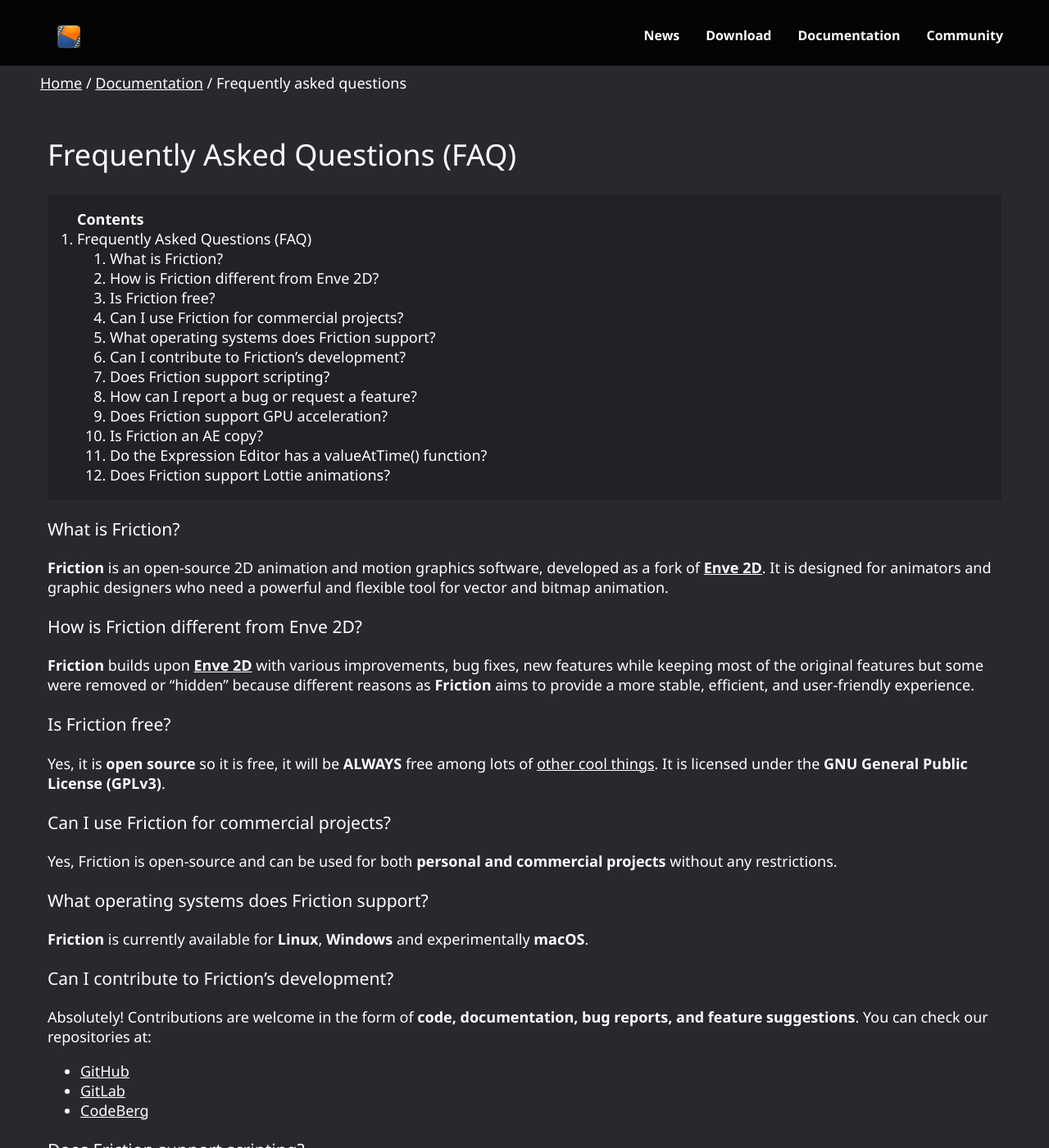
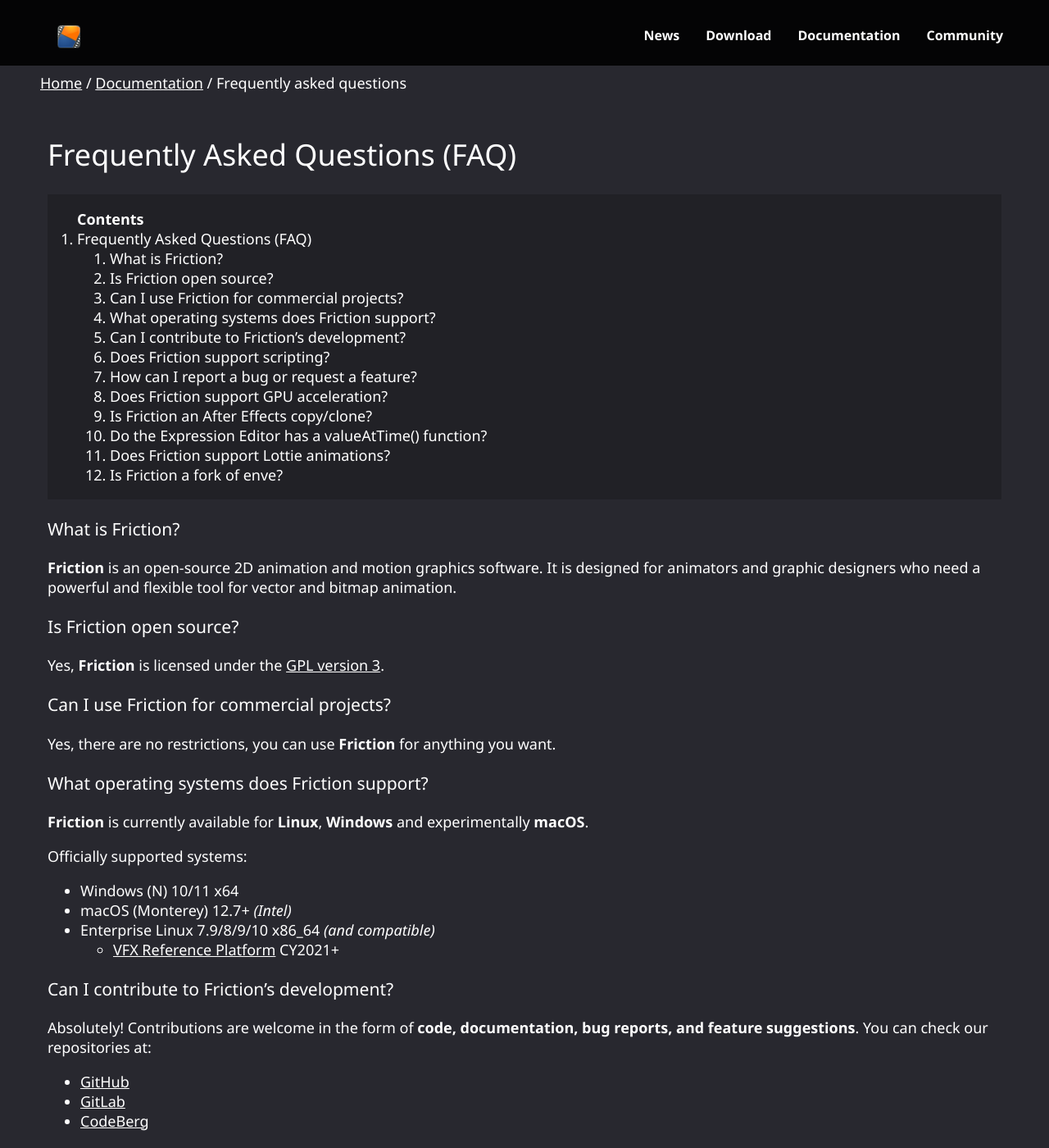
Before and after one commit to friction2d/friction2d.github.io, a Jekyll site: the page built from documentation/faq.md, in a window 1280 px wide and 1400 px high. Shown: the whole window at 82% size. Built offline with Jekyll 4.4.1, drawn with Linux system fonts in a browser that asks for light colours; some of the changed text lies outside the part shown.

Commit message:
Update faq.md

```diff
--- a/documentation/faq.md
+++ b/documentation/faq.md
@@ -10,45 +10,64 @@ permalink: documentation/faq.html
 {:toc}
 
 ### What is Friction?
-**Friction** is an open-source 2D animation and motion graphics software, developed as a fork of **[Enve 2D](https://maurycyliebner.github.io/)**. It is designed for animators and graphic designers who need a powerful and flexible tool for vector and bitmap animation.
 
-### How is Friction different from Enve 2D?
-**Friction** builds upon **[Enve 2D](https://maurycyliebner.github.io/)** with various improvements, bug fixes, new features while keeping most of the original features but some were removed or "hidden" because different reasons as **Friction** aims to provide a more stable, efficient, and user-friendly experience.
+**Friction** is an open-source 2D animation and motion graphics software. It is designed for animators and graphic designers who need a powerful and flexible tool for vector and bitmap animation.
 
-### Is Friction free?
-Yes, it is **open source** so it is free, it will be **ALWAYS** free among lots of [other cool things](https://opensource.org/). It is licensed under the **GNU General Public License (GPLv3)**.
+### Is Friction open source?
+
+Yes, **Friction** is licensed under the [GPL version 3](https://www.gnu.org/licenses/gpl-3.0.en.html).
 
 ### Can I use Friction for commercial projects?
-Yes, Friction is open-source and can be used for both **personal and commercial projects** without any restrictions.
+
+Yes, there are no restrictions, you can use **Friction** for anything you want.
 
 ### What operating systems does Friction support?
+
 **Friction** is currently available for **Linux**, **Windows** and experimentally **macOS**.
 
+Officially supported systems:
+
+- Windows (N) 10/11 x64
+- macOS (Monterey) 12.7+ *(Intel)*
+- Enterprise Linux 7.9/8/9/10 x86_64 *(and compatible)*
+  - [VFX Reference Platform](https://vfxplatform.com/) CY2021+
+
 ### Can I contribute to Friction's development?
+
 Absolutely! Contributions are welcome in the form of **code, documentation, bug reports, and feature suggestions**. You can check our repositories at:
 - [GitHub](https://github.com/friction2d/friction)
 - [GitLab](https://gitlab.com/friction-graphics/friction)
 - [CodeBerg](https://codeberg.org/friction/friction)
 
 ### Does Friction support scripting?
+
 Yes, Friction supports scripting through **[ECMAScript](https://en.wikipedia.org/wiki/ECMAScript)**. You can create custom scripts to automate tasks and control animations dynamically.
 
 ### How can I report a bug or request a feature?
+
 You can report bugs or request new features on the [GitHub Issues page](https://github.com/friction2d/friction/issues). Please provide as much detail as possible, including steps to reproduce the issue.
 
 ### Does Friction support GPU acceleration?
+
 Yes, **Friction** uses **[Skia](https://skia.org/)** for rendering, which takes advantage of GPU acceleration when available.
 
-### Is Friction an AE copy?
+### Is Friction an After Effects copy/clone?
+
 No, **Friction** has its own targets, focus users and features. You may find that some tools work similar to it but, please, consider **Friction** a whole different animation package.
 
 ### Do the Expression Editor has a valueAtTime() function?
+
 At the moment **Friction** has not option to retrieve information from another frame but the actual but I will may be introduced in the next `v1.1`.
 
 ### Does Friction support Lottie animations?
-No, while Lottie has its great advantages, **Friction** started supporting SVG standard animations with [**SMIL** (Synchronized Multimedia Integration Language)](https://www.w3.org/TR/REC-smil/) supported by the W3 Consortium.
 
-This might change in the future if a developer takes the challenge to build a parser for Lottie, are you that developer?
+No, while Lottie has its great advantages, **Friction** uses SVG animations with [**SMIL**](https://www.w3.org/TR/REC-smil/) *(Synchronized Multimedia Integration Language)* supported by the W3 Consortium.
+
+Current we have no plans to support Lottie, we only support/promote web standards.
+
+### Is Friction a fork of enve?
+
+Yes, **Friction** forked from [enve](https://maurycyliebner.github.io/) in February 2023. Most users of enve should be able to move to **Friction**, note that some features have been removed or changed. enve was a starting point for **Friction**, the codebase will change/differ more and more with each release.
 
 ---
 
```
